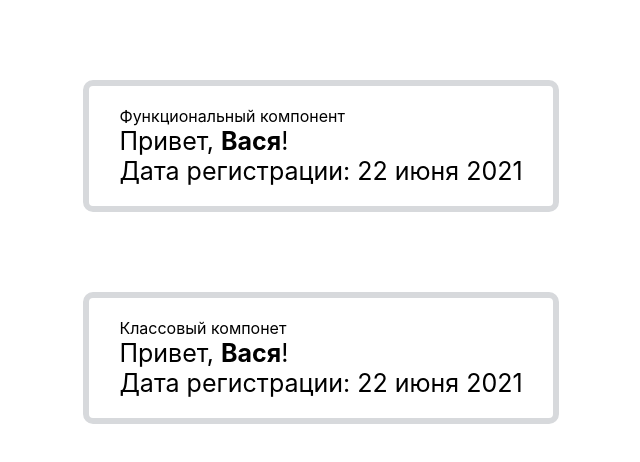
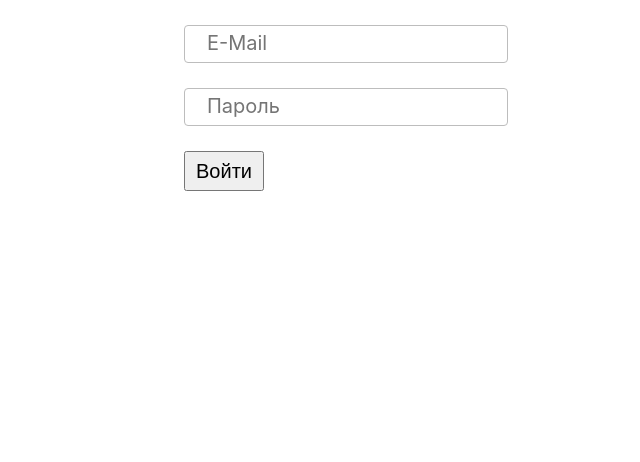
Before and after one commit to KrashAS/archakov-tutorials, a React (Create React App) app: page / in a window 1280 px wide. Shown: the top 462 px of the page, without its empty margins (319-959 px from the left). Built offline with nearby package versions, Linux system fonts and the light colour scheme.

Commit message:
Сделал урок №2

```diff
--- a/public/index.html
+++ b/public/index.html
@@ -3,7 +3,7 @@
   <head>
     <meta charset="utf-8" />
     <meta name="viewport" content="width=device-width, initial-scale=1" />
-    <title>First React App</title>
+    <title>Tutorial React App</title>
   </head>
   <body>
     <noscript>You need to enable JavaScript to run this app.</noscript>
--- a/src/index.js
+++ b/src/index.js
@@ -1,7 +1,9 @@
 import React from "react";
 import ReactDOM from "react-dom";
-import App from "./tutorial-1/App.js";
-import "./index.css";
+//import App from "./tutorial-1/App.js";
+//import "./tutorial-1/index.css";
+import App from "./tutorial-2/App.js";
+import "./tutorial-2/index.css";
 
 ReactDOM.render(
   <React.StrictMode>
--- /dev/null
+++ b/src/tutorial-2/App.js
@@ -0,0 +1,54 @@
+import React from "react";
+//import CreateInput from "./components/CreateInput";
+//import CreateButton from "./components/CreateButton";
+
+export default function App() {
+  let email, password;
+
+  function onChangeInput(event) {
+    //event.stopPropagation();
+    //event.preventDefault();
+    if (event.currentTarget.id === "postName") {
+      email = event.target.value;
+    } else if (event.currentTarget.id === "password") {
+      password = event.target.value;
+    }
+  }
+
+  function handleSubmit(event) {
+    event.preventDefault();
+    if (email && password) {
+      console.log({ email, password });
+      event.target.reset();
+      email = "";
+      password = "";
+
+      //console.log();
+    } else {
+      alert("Поле ввода Е-mail или Пароль не заполнены!");
+    }
+  }
+  return (
+    <form
+      className="formRegistration"
+      action="#"
+      method="post"
+      onSubmit={(event) => handleSubmit(event)}
+    >
+      <input
+        type="text"
+        name="name"
+        onChange={onChangeInput}
+        id="postName"
+        placeholder="E-Mail"
+      />
+      <input
+        type="password"
+        onChange={onChangeInput}
+        id="password"
+        placeholder="Пароль"
+      />
+      <button type="submit">Войти</button>
+    </form>
+  );
+}
--- /dev/null
+++ b/src/tutorial-2/index.css
@@ -0,0 +1,114 @@
+* {
+  margin: 0;
+  padding: 0;
+  box-sizing: border-box;
+}
+
+#root {
+  display: flex;
+  justify-content: center;
+}
+
+body {
+  font-family: -apple-system, BlinkMacSystemFont, "Segoe UI", "Roboto", "Oxygen",
+    "Ubuntu", "Cantarell", "Fira Sans", "Droid Sans", "Helvetica Neue",
+    sans-serif;
+  -webkit-font-smoothing: antialiased;
+  -moz-osx-font-smoothing: grayscale;
+}
+
+.app {
+  width: 500px;
+}
+
+form {
+}
+
+form > input,
+button {
+  display: block;
+  margin: 25px;
+  height: 40px;
+}
+
+form > input {
+  outline: none;
+  width: 300px;
+}
+
+form > button {
+  width: 80px;
+  font-size: 20px;
+  cursor: pointer;
+}
+
+form > input::-webkit-input-placeholder {
+  opacity: 1;
+  transition: opacity 0.3s ease;
+  font-size: 20px;
+  padding-left: 10px;
+}
+form > input::-moz-placeholder {
+  opacity: 1;
+  transition: opacity 0.3s ease;
+  font-size: 20px;
+  padding-left: 10px;
+}
+form > input:-moz-placeholder {
+  opacity: 1;
+  transition: opacity 0.3s ease;
+  font-size: 20px;
+  padding-left: 10px;
+}
+form > input:-ms-input-placeholder {
+  opacity: 1;
+  transition: opacity 0.3s ease;
+  font-size: 20px;
+  padding-left: 10px;
+}
+form > input:focus::-webkit-input-placeholder {
+  opacity: 0;
+  transition: opacity 0.3s ease;
+  font-size: 20px;
+  padding-left: 10px;
+}
+form > input:focus::-moz-placeholder {
+  opacity: 0;
+  transition: opacity 0.3s ease;
+  font-size: 20px;
+  padding-left: 10px;
+}
+form > input:focus:-moz-placeholder {
+  opacity: 0;
+  transition: opacity 0.3s ease;
+  font-size: 20px;
+  padding-left: 10px;
+}
+form > input:focus:-ms-input-placeholder {
+  opacity: 0;
+  transition: opacity 0.3s ease;
+  font-size: 20px;
+  padding-left: 10px;
+}
+.formRegistration > input {
+  width: 100%;
+  height: calc(2.25rem + 2px);
+  padding: 0.375rem 0.75rem;
+  font-family: inherit;
+  font-size: 1rem;
+  font-weight: 400;
+  line-height: 1.5;
+  color: #212529;
+  background-color: #fff;
+  background-clip: padding-box;
+  border: 1px solid #bdbdbd;
+  border-radius: 0.25rem;
+  transition: border-color 0.15s ease-in-out, box-shadow 0.15s ease-in-out;
+}
+.formRegistration > input:focus {
+  color: #212529;
+  background-color: #fff;
+  border-color: #bdbdbd;
+  outline: 0;
+  box-shadow: 0 0 0 0.2rem rgba(158, 158, 158, 0.25);
+}
```
Also changed, not shown: src/tutorial-1/index.css (renamed from src/index.css).
